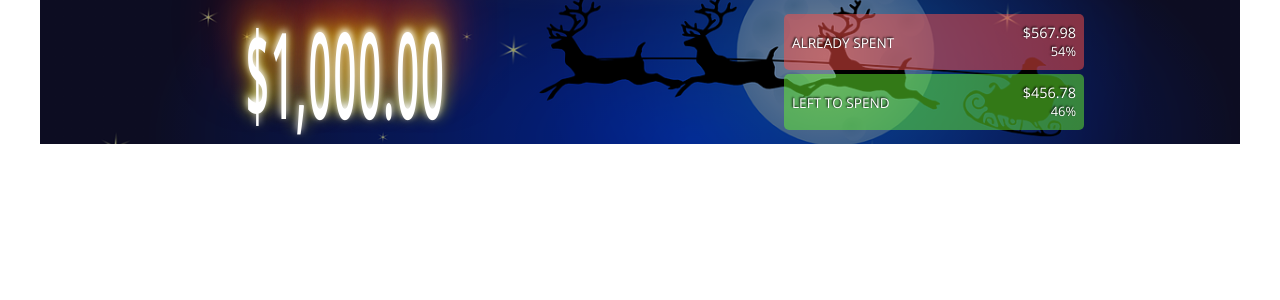
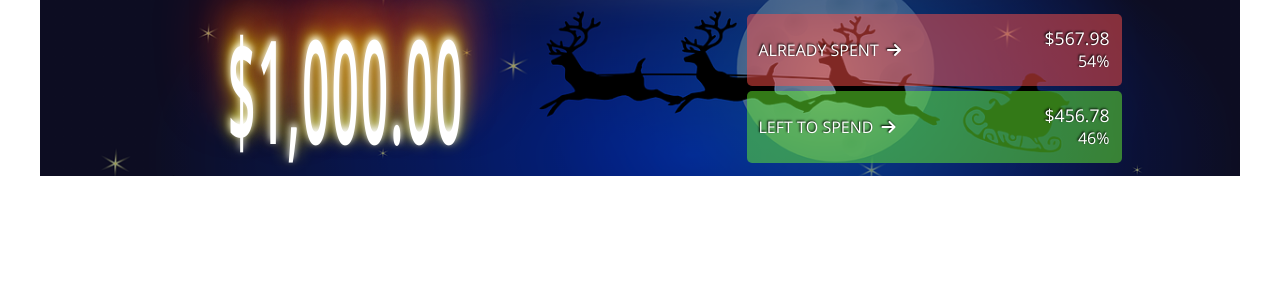
Before and after one commit to EdWilgosz/christmas-budgety, a React (Create React App) app: page / in a window 1280 px wide. Shown: the top 300 px of the page. Built offline with nearby package versions, Linux system fonts and the light colour scheme.

Commit message:
Fix text sizes in top container

```diff
--- a/src/components/Top/BudgetSnap/BudgetSnap.js
+++ b/src/components/Top/BudgetSnap/BudgetSnap.js
@@ -5,7 +5,7 @@ const BudgetSnap = props => {
 
     return (
         <div className={classes.Cont} style={props.type === 'spent' ? {backgroundColor: 'rgba(255,80,73, 0.5)' } : {backgroundColor: 'rgba(102,242,46, 0.5)'} }>
-        <div className={classes.Text}><p>{props.type === 'spent' ? 'ALREADY SPENT' : 'LEFT TO SPEND'} <span className={classes.Arrow}><i class="fas fa-arrow-right"></i></span></p></div>
+        <div className={classes.Text}><p>{props.type === 'spent' ? 'ALREADY SPENT' : 'LEFT TO SPEND'} <span className={classes.Arrow}><i className="fas fa-arrow-right"></i></span></p></div>
             <div className={classes.SumCont}>
                 <div className={classes.Val}><p>{props.type === 'spent' ? '$567.98' : '$456.78'}</p></div>
                 <div className={classes.Perc}><p>{props.type === 'spent' ? '54%' : '46%'}</p></div>
--- a/src/components/Top/BudgetSnap/BudgetSnap.module.css
+++ b/src/components/Top/BudgetSnap/BudgetSnap.module.css
@@ -2,7 +2,6 @@
     display: grid;
     grid-template-columns: repeat(2, 1fr);
     width: 90%;
-    max-width: 375px;
     margin: 0.15rem auto;
     padding: 0.25rem;
     color: white;
@@ -46,6 +45,7 @@
 
 .Arrow {
     display: none;
+    margin-left: 0.25rem;
 }
 
 
@@ -76,4 +76,31 @@
     .Perc {
         font-size: 0.8rem;
     }
+
+    .Arrow {
+        display: inline-block;
+    }
 }
+
+@media (min-width: 900px) {
+    .Cont {
+        max-width: 375px;
+        padding: 0.75rem;
+    }
+
+    .Text {
+        font-size: 1rem;
+    }
+
+    .Val {
+        font-size: 1.1rem;
+    }
+
+    .Perc {
+        font-size: 1rem;
+    }
+
+    .Arrow {
+        display: inline-block;
+    }
+}
--- a/src/components/Top/BudgetValue/BudgetValue.module.css
+++ b/src/components/Top/BudgetValue/BudgetValue.module.css
@@ -12,7 +12,6 @@
     text-align: center;
     letter-spacing: 2px;
     transform: scaleY(3);
-    transition: transform 250ms;
 }
 
 @media (min-width: 400px) {
@@ -26,3 +25,9 @@
         font-size: 2.5rem;
     }
 }
+
+@media (min-width: 900px) {
+    .BudgetValue {
+        font-size: 3rem;
+    }
+}
--- a/src/containers/Top/Top.module.css
+++ b/src/containers/Top/Top.module.css
@@ -23,6 +23,7 @@
 
 @media (min-width: 900px) {
     .Top {
+        height: 11rem;
         background-image: linear-gradient(rgba(0, 0, 0, 0.35), rgba(0, 0, 0, 0.35)), url(../../assets/images/banner900.png);
     }
 }
```
